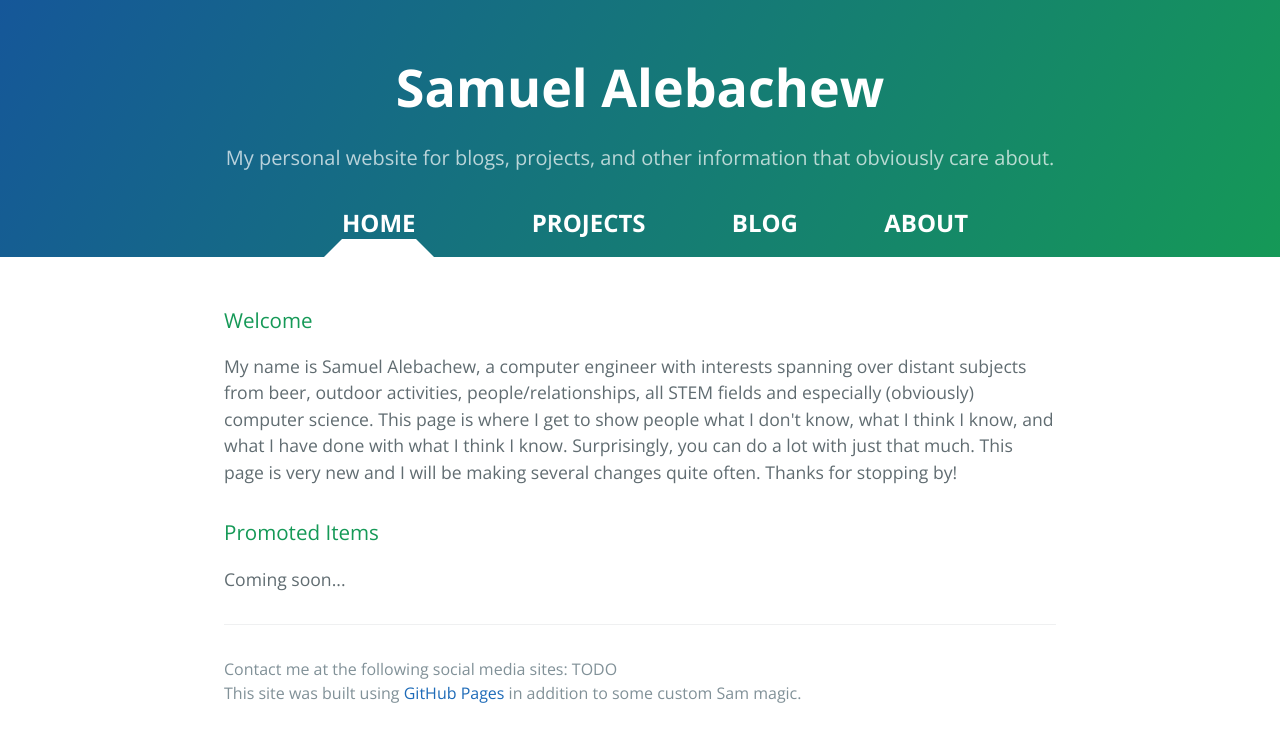
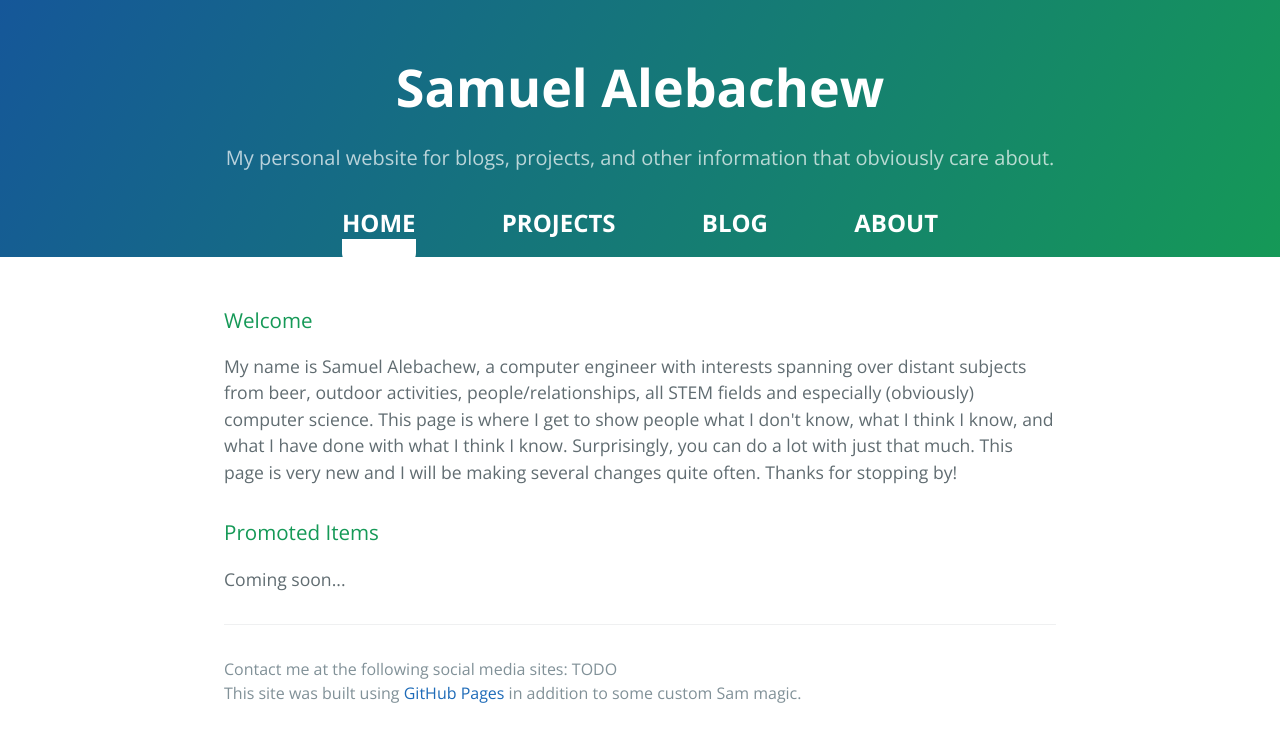
Before and after one commit to samuelAle/samuelAle.github.io, a Jekyll site: the page built from index.html, in a window 1280 px wide. Shown: the top 742 px of the page. Built offline with Jekyll 4.4.1, drawn with Linux system fonts in a browser that asks for light colours.

Commit message:
decided to make the navigation behaviour less ugly, and keep the same header info

```diff
--- a/_layouts/default.html
+++ b/_layouts/default.html
@@ -11,8 +11,10 @@
   </head>
   <body>
     <section class="page-header">
-      <h1 class="project-name">{% if page.title %}{{ page.title }}{% else %}{{ site.title }}{% endif %}</h1>
-      <h2 class="project-tagline">{% if page.desc %}{{ page.desc }}{% else %}{{ site.desc }}{% endif %}</h2>
+      <h1 class="project-name">{{ site.title }}</h1>
+      <h2 class="project-tagline">{{ site.desc }}</h2>
+      <!--h1 class="project-name">{% if page.title %}{{ page.title }}{% else %}{{ site.title }}{% endif %}</h1>
+      <h2 class="project-tagline">{% if page.desc %}{{ page.desc }}{% else %}{{ site.desc }}{% endif %}</h2-->
       <div id="nav">
         <ul>
           <li class="nav-item" {% if page.nav == 'home' %}id="nav-active"{% endif %}>
--- a/css/stylesheet.css
+++ b/css/stylesheet.css
@@ -278,10 +278,8 @@ a:hover {
 }
 
 #nav-active a {
-    border-bottom: 30px solid white;
-    border-left: 30px solid transparent;
-    border-right: 30px solid transparent;
-    overflow:hidden;
+    border-bottom: 1.1em solid white;
+    border-radius: 0.5em;
 }
 
 @media screen and (min-width: 64em) {
```
